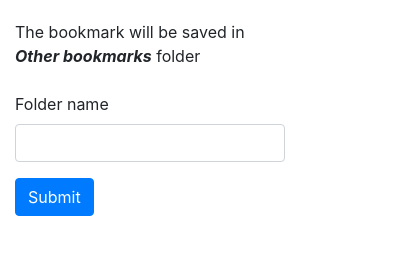
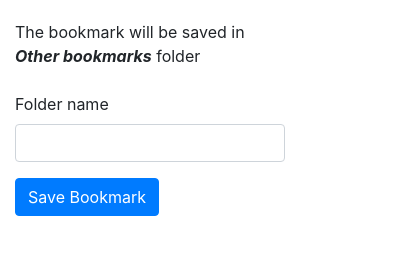
Before and after one commit to mangeshhasabnis/GrabTabs, a browser extension: page src/popup.html in a window 400 px wide. Drawn offline with Linux system fonts and the light colour scheme.

Commit message:
Changed ok button label

```diff
--- a/src/popup.html
+++ b/src/popup.html
@@ -22,7 +22,7 @@
                 <label for="txt-folder-name">Folder name</label>
                 <input type="text" class="form-control" id="txt-folder-name">
             </div>
-            <button id="btn-ok" class="btn btn-primary">Submit</button>
+            <button id="btn-ok" class="btn btn-primary">Save Bookmark</button>
         </form>
     </div>
 </body>
```
